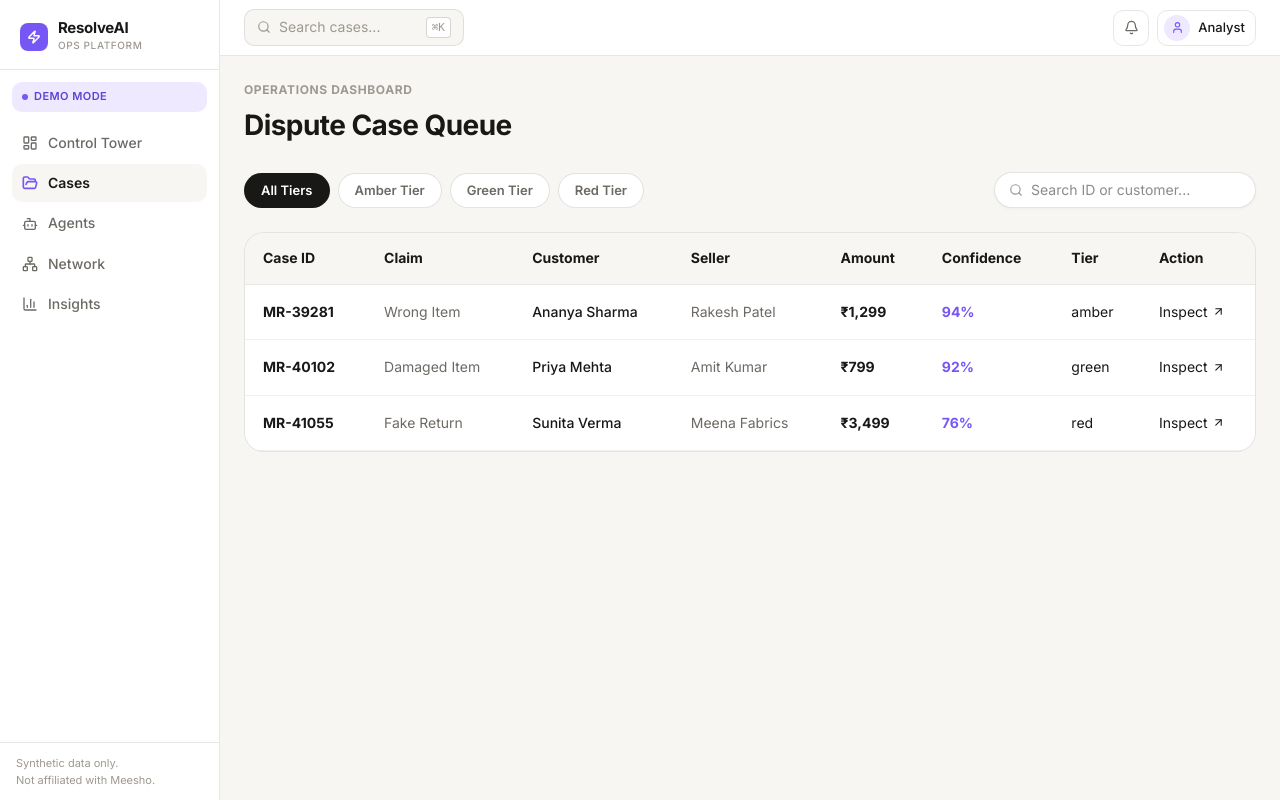
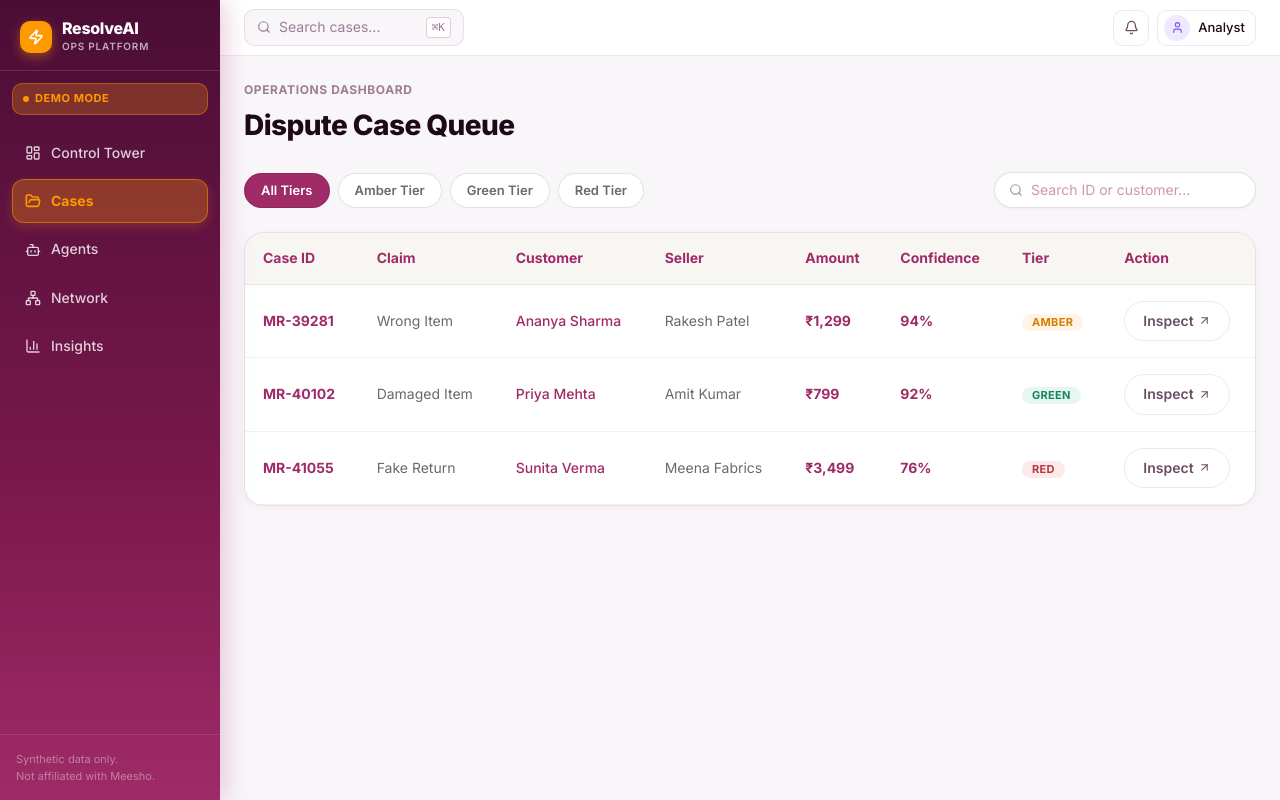
Before and after one commit to SakshiMalhotra18/Meesho, a Next.js app: page /cases in a window 1280 px wide. Built offline with nearby package versions, Linux system fonts and the light colour scheme.

Commit message:
Apply Meesho Jamuni and Aam brand palette across all components - sidebar, landing, agents, cases, control-tower

```diff
--- a/app/globals.css
+++ b/app/globals.css
@@ -1,8 +1,8 @@
-@import url('https://fonts.googleapis.com/css2?family=Inter:wght@300;400;500;600;700&family=Fraunces:ital,opsz,wght@0,9..144,300;0,9..144,400;0,9..144,500;0,9..144,600;1,9..144,300;1,9..144,400&display=swap');
+@import url('https://fonts.googleapis.com/css2?family=Inter:wght@300;400;500;600;700;800&family=Fraunces:ital,opsz,wght@0,9..144,300;0,9..144,400;0,9..144,600;0,9..144,700;1,9..144,400&display=swap');
 @import 'tailwindcss';
 
 /* ============================================================
-   ResolveAI Design System — CSS Custom Properties
+   ResolveAI Design System — Meesho Jamuni & Aam Brand Palette
    ============================================================ */
 
 :root {
@@ -10,49 +10,56 @@
   --font-inter: 'Inter', system-ui, sans-serif;
   --font-fraunces: 'Fraunces', Georgia, serif;
 
-  /* Palette */
-  --color-canvas: #F7F6F2;
+  /* Meesho Brand Hues */
+  --color-jamuni: #9F2B68;
+  --color-jamuni-dark: #581145;
+  --color-jamuni-deep: #3B092A;
+  --color-jamuni-light: #F8EBF3;
+
+  --color-aam: #FF9900;
+  --color-aam-dark: #D47E00;
+  --color-aam-light: #FFF4E5;
+
+  /* Operational Palette */
+  --color-canvas: #F9F6FA;
   --color-surface: #FFFFFF;
-  --color-surface-2: #F2F1ED;
-  --color-surface-3: #ECEAE4;
-  --color-border: rgba(24, 24, 23, 0.10);
-  --color-border-strong: rgba(24, 24, 23, 0.18);
+  --color-surface-2: #F3ECF7;
+  --color-surface-3: #EADEEF;
+  --color-border: rgba(159, 43, 104, 0.12);
+  --color-border-strong: rgba(159, 43, 104, 0.25);
 
-  --color-text-primary: #181817;
-  --color-text-secondary: #6D6964;
-  --color-text-tertiary: #9E9990;
+  --color-text-primary: #1F0817;
+  --color-text-secondary: #6B4E63;
+  --color-text-tertiary: #9C7D94;
   --color-text-inverse: #FFFFFF;
 
   --color-accent: #D83A73;
-  --color-accent-light: #FCE9F1;
-  --color-accent-dark: #B02D5E;
-
   --color-ai: #7657F6;
   --color-ai-light: #EEE9FF;
   --color-ai-dark: #5E43D4;
 
   --color-logistics: #4D78FF;
   --color-logistics-light: #EBF0FF;
-  --color-logistics-dark: #2E5CE8;
 
   --color-success: #20A176;
   --color-success-light: #E6F7F2;
-  --color-success-dark: #178564;
 
-  --color-warning: #F2A63B;
-  --color-warning-light: #FEF4E5;
-  --color-warning-dark: #D4861C;
+  --color-warning: #FF9900;
+  --color-warning-light: #FFF4E5;
 
   --color-danger: #D94B52;
   --color-danger-light: #FCE9EA;
-  --color-danger-dark: #B53940;
+
+  /* Gradients */
+  --gradient-jamuni-aam: linear-gradient(135deg, #7A184D 0%, #9F2B68 50%, #FF9900 100%);
+  --gradient-jamuni-mesh: linear-gradient(135deg, #4A0D36 0%, #6D1B4D 50%, #340624 100%);
+  --gradient-surface: linear-gradient(135deg, #FFFFFF 0%, #FAF6FA 100%);
 
   /* Shadows */
-  --shadow-xs: 0 1px 2px rgba(24,24,23,0.05);
-  --shadow-sm: 0 1px 3px rgba(24,24,23,0.06), 0 1px 2px rgba(24,24,23,0.04);
-  --shadow-md: 0 4px 12px rgba(24,24,23,0.08), 0 1px 4px rgba(24,24,23,0.04);
-  --shadow-lg: 0 8px 24px rgba(24,24,23,0.10), 0 2px 8px rgba(24,24,23,0.06);
-  --shadow-xl: 0 16px 48px rgba(24,24,23,0.14), 0 4px 12px rgba(24,24,23,0.08);
+  --shadow-sm: 0 2px 8px rgba(159, 43, 104, 0.06);
+  --shadow-md: 0 6px 20px rgba(159, 43, 104, 0.10);
+  --shadow-lg: 0 12px 36px rgba(159, 43, 104, 0.14);
+  --shadow-jamuni: 0 12px 40px rgba(159, 43, 104, 0.25);
 
   /* Radius */
   --radius-sm: 6px;
@@ -61,11 +68,6 @@
   --radius-xl: 20px;
   --radius-2xl: 28px;
   --radius-full: 9999px;
-
-  /* Transitions */
-  --transition-fast: 150ms ease;
-  --transition-base: 200ms ease;
-  --transition-slow: 350ms ease;
 }
 
 *, *::before, *::after {
@@ -74,15 +76,11 @@
   padding: 0;
 }
 
-html {
-  font-size: 16px;
-  scroll-behavior: smooth;
-  -webkit-font-smoothing: antialiased;
-}
-
 body {
   font-family: var(--font-inter);
   background-color: var(--color-canvas);
+  background-image: radial-gradient(rgba(159, 43, 104, 0.03) 1px, transparent 1px);
+  background-size: 32px 32px;
   color: var(--color-text-primary);
   line-height: 1.6;
   min-height: 100vh;
@@ -108,6 +106,87 @@ body {
   padding: 24px;
 }
 
+/* Primitives */
+.card {
+  background: var(--color-surface);
+  border: 1px solid var(--color-border);
+  border-radius: var(--radius-xl);
+  box-shadow: var(--shadow-sm);
+}
+
+.badge {
+  display: inline-flex;
+  align-items: center;
+  gap: 4px;
+  padding: 3px 10px;
+  border-radius: var(--radius-full);
+  font-size: 0.6875rem;
+  font-weight: 700;
+  letter-spacing: 0.03em;
+  text-transform: uppercase;
+  line-height: 1;
+}
+
+.badge-jamuni { background: var(--color-jamuni-light); color: var(--color-jamuni); }
+.badge-aam { background: var(--color-aam-light); color: var(--color-aam-dark); }
+.badge-green { background: var(--color-success-light); color: #178564; }
+.badge-amber { background: var(--color-aam-light); color: var(--color-aam-dark); }
+.badge-red { background: var(--color-danger-light); color: #B53940; }
+.badge-ai { background: var(--color-ai-light); color: var(--color-ai-dark); }
+.badge-logistics { background: var(--color-logistics-light); color: #2E5CE8; }
+
+.btn {
+  display: inline-flex;
+  align-items: center;
+  justify-content: center;
+  gap: 6px;
+  padding: 8px 18px;
+  border-radius: var(--radius-full);
+  font-size: 0.875rem;
+  font-weight: 600;
+  cursor: pointer;
+  border: none;
+  transition: all 0.2s ease;
+  white-space: nowrap;
+  text-decoration: none;
+}
+
+.btn-primary {
+  background: var(--color-jamuni);
+  color: white;
+  box-shadow: 0 4px 14px rgba(159, 43, 104, 0.3);
+}
+.btn-primary:hover {
+  background: var(--color-jamuni-dark);
+  transform: translateY(-1px);
+}
+
+.btn-aam {
+  background: var(--color-aam);
+  color: white;
+  box-shadow: 0 4px 14px rgba(255, 153, 0, 0.35);
+}
+.btn-aam:hover {
+  background: var(--color-aam-dark);
+  transform: translateY(-1px);
+}
+
+.btn-ai {
+  background: var(--color-ai);
+  color: white;
+  box-shadow: 0 4px 14px rgba(118, 87, 246, 0.35);
+}
+
+.btn-ghost {
+  background: transparent;
+  color: var(--color-text-secondary);
+  border: 1px solid var(--color-border);
+}
+.btn-ghost:hover {
+  background: var(--color-surface-2);
+  color: var(--color-text-primary);
+}
+
 ::-webkit-scrollbar { width: 6px; height: 6px; }
 ::-webkit-scrollbar-track { background: transparent; }
 ::-webkit-scrollbar-thumb { background: var(--color-border-strong); border-radius: 99px; }
--- a/components/cases/CaseQueueView.tsx
+++ b/components/cases/CaseQueueView.tsx
@@ -37,7 +37,7 @@ export default function CaseQueueView() {
               onClick={() => setFilter(t)}
               className="btn btn-sm"
               style={{
-                background: filter === t ? '#181817' : '#FFFFFF',
+                background: filter === t ? '#9F2B68' : '#FFFFFF',
                 color: filter === t ? '#FFFFFF' : '#6D6964',
                 border: '1px solid rgba(24,24,23,0.12)',
                 borderRadius: '9999px',
@@ -70,7 +70,7 @@ export default function CaseQueueView() {
             value={search}
             onChange={e => setSearch(e.target.value)}
             placeholder="Search ID or customer..."
-            style={{ border: 'none', outline: 'none', background: 'transparent', fontSize: '0.875rem', color: '#181817' }}
+            style={{ border: 'none', outline: 'none', background: 'transparent', fontSize: '0.875rem', color: '#9F2B68' }}
           />
         </div>
       </div>
@@ -80,25 +80,25 @@ export default function CaseQueueView() {
         <table style={{ width: '100%', borderCollapse: 'collapse', textAlign: 'left', fontSize: '0.875rem' }}>
           <thead>
             <tr style={{ background: '#F7F6F2', borderBottom: '1px solid rgba(24,24,23,0.1)' }}>
-              <th style={{ padding: '14px 18px', fontWeight: 700, color: '#181817', background: 'transparent' }}>Case ID</th>
-              <th style={{ padding: '14px 18px', fontWeight: 700, color: '#181817', background: 'transparent' }}>Claim</th>
-              <th style={{ padding: '14px 18px', fontWeight: 700, color: '#181817', background: 'transparent' }}>Customer</th>
-              <th style={{ padding: '14px 18px', fontWeight: 700, color: '#181817', background: 'transparent' }}>Seller</th>
-              <th style={{ padding: '14px 18px', fontWeight: 700, color: '#181817', background: 'transparent' }}>Amount</th>
-              <th style={{ padding: '14px 18px', fontWeight: 700, color: '#181817', background: 'transparent' }}>Confidence</th>
-              <th style={{ padding: '14px 18px', fontWeight: 700, color: '#181817', background: 'transparent' }}>Tier</th>
-              <th style={{ padding: '14px 18px', fontWeight: 700, color: '#181817', background: 'transparent' }}>Action</th>
+              <th style={{ padding: '14px 18px', fontWeight: 700, color: '#9F2B68', background: 'transparent' }}>Case ID</th>
+              <th style={{ padding: '14px 18px', fontWeight: 700, color: '#9F2B68', background: 'transparent' }}>Claim</th>
+              <th style={{ padding: '14px 18px', fontWeight: 700, color: '#9F2B68', background: 'transparent' }}>Customer</th>
+              <th style={{ padding: '14px 18px', fontWeight: 700, color: '#9F2B68', background: 'transparent' }}>Seller</th>
+              <th style={{ padding: '14px 18px', fontWeight: 700, color: '#9F2B68', background: 'transparent' }}>Amount</th>
+              <th style={{ padding: '14px 18px', fontWeight: 700, color: '#9F2B68', background: 'transparent' }}>Confidence</th>
+              <th style={{ padding: '14px 18px', fontWeight: 700, color: '#9F2B68', background: 'transparent' }}>Tier</th>
+              <th style={{ padding: '14px 18px', fontWeight: 700, color: '#9F2B68', background: 'transparent' }}>Action</th>
             </tr>
           </thead>
           <tbody>
             {filteredCases.map(c => (
               <tr key={c.id} style={{ borderBottom: '1px solid rgba(24,24,23,0.06)', background: '#FFFFFF' }}>
-                <td style={{ padding: '16px 18px', fontWeight: 700, color: '#181817' }}>{c.id}</td>
+                <td style={{ padding: '16px 18px', fontWeight: 700, color: '#9F2B68' }}>{c.id}</td>
                 <td style={{ padding: '16px 18px', textTransform: 'capitalize', color: '#6D6964' }}>{c.claimType.replace('_', ' ')}</td>
-                <td style={{ padding: '16px 18px', color: '#181817', fontWeight: 500 }}>{c.customer.name}</td>
+                <td style={{ padding: '16px 18px', color: '#9F2B68', fontWeight: 500 }}>{c.customer.name}</td>
                 <td style={{ padding: '16px 18px', color: '#6D6964' }}>{c.seller.name}</td>
-                <td style={{ padding: '16px 18px', fontWeight: 700, color: '#181817' }}>₹{c.amount.toLocaleString('en-IN')}</td>
-                <td style={{ padding: '16px 18px', color: '#7657F6', fontWeight: 700 }}>{Math.round((c.confidence || 0) * 100)}%</td>
+                <td style={{ padding: '16px 18px', fontWeight: 700, color: '#9F2B68' }}>₹{c.amount.toLocaleString('en-IN')}</td>
+                <td style={{ padding: '16px 18px', color: '#9F2B68', fontWeight: 700 }}>{Math.round((c.confidence || 0) * 100)}%</td>
                 <td style={{ padding: '16px 18px' }}>
                   <span className={`badge ${c.autonomyTier === 'green' ? 'badge-green' : c.autonomyTier === 'amber' ? 'badge-amber' : 'badge-red'}`}>
                     {c.autonomyTier}
--- a/components/layout/Sidebar.tsx
+++ b/components/layout/Sidebar.tsx
@@ -27,19 +27,21 @@ export default function Sidebar() {
       style={{
         width: '220px',
         minWidth: '220px',
-        background: 'var(--color-surface)',
-        borderRight: '1px solid var(--color-border)',
+        background: 'linear-gradient(180deg, #4A0D36 0%, #7A184D 60%, #9F2B68 100%)',
+        borderRight: 'none',
         display: 'flex',
         flexDirection: 'column',
         zIndex: 10,
         height: '100vh',
         overflow: 'hidden',
+        boxShadow: '4px 0 24px rgba(159, 43, 104, 0.25)',
       }}
     >
+      {/* Logo */}
       <div
         style={{
           padding: '20px 20px 16px',
-          borderBottom: '1px solid var(--color-border)',
+          borderBottom: '1px solid rgba(255,255,255,0.12)',
           display: 'flex',
           alignItems: 'center',
           gap: '10px',
@@ -47,49 +49,53 @@ export default function Sidebar() {
       >
         <div
           style={{
-            width: '28px',
-            height: '28px',
-            background: 'var(--color-ai)',
-            borderRadius: '8px',
+            width: '32px',
+            height: '32px',
+            background: '#FF9900',
+            borderRadius: '10px',
             display: 'flex',
             alignItems: 'center',
             justifyContent: 'center',
+            boxShadow: '0 4px 12px rgba(255, 153, 0, 0.4)',
           }}
         >
-          <Zap size={14} color="white" strokeWidth={2.5} />
+          <Zap size={16} color="white" strokeWidth={2.5} />
         </div>
         <div>
           <Link href="/" style={{ textDecoration: 'none' }}>
-            <div style={{ fontSize: '0.9375rem', fontWeight: '700', letterSpacing: '-0.02em', color: 'var(--color-text-primary)', lineHeight: 1 }}>
+            <div style={{ fontSize: '1rem', fontWeight: 800, letterSpacing: '-0.02em', color: 'white', lineHeight: 1 }}>
               ResolveAI
             </div>
-            <div style={{ fontSize: '0.625rem', color: 'var(--color-text-tertiary)', fontWeight: 500, letterSpacing: '0.06em', textTransform: 'uppercase', marginTop: 2 }}>
-              Ops Platform
+            <div style={{ fontSize: '0.625rem', color: 'rgba(255,255,255,0.65)', fontWeight: 600, letterSpacing: '0.08em', textTransform: 'uppercase', marginTop: 2 }}>
+              OPS Platform
             </div>
           </Link>
         </div>
       </div>
 
+      {/* Demo Mode Badge */}
       <div
         style={{
           margin: '12px 12px 4px',
           padding: '6px 10px',
-          background: 'var(--color-ai-light)',
-          borderRadius: 'var(--radius-md)',
+          background: 'rgba(255, 153, 0, 0.25)',
+          borderRadius: '10px',
           display: 'flex',
           alignItems: 'center',
           gap: '6px',
+          border: '1px solid rgba(255, 153, 0, 0.4)',
         }}
       >
-        <div style={{ width: 6, height: 6, borderRadius: '50%', background: 'var(--color-ai)', flexShrink: 0 }} />
-        <span style={{ fontSize: '0.6875rem', fontWeight: 600, color: 'var(--color-ai-dark)', letterSpacing: '0.04em', textTransform: 'uppercase' }}>
+        <div style={{ width: 6, height: 6, borderRadius: '50%', background: '#FF9900', animation: 'pulse 2s infinite' }} />
+        <span style={{ fontSize: '0.6875rem', fontWeight: 700, color: '#FF9900', textTransform: 'uppercase', letterSpacing: '0.05em' }}>
           Demo Mode
         </span>
       </div>
 
-      <nav style={{ flex: 1, padding: '8px 12px', display: 'flex', flexDirection: 'column', gap: '2px' }}>
+      {/* Nav Items */}
+      <nav style={{ flex: 1, padding: '12px', display: 'flex', flexDirection: 'column', gap: '4px' }}>
         {NAV_ITEMS.map(({ href, icon: Icon, label }) => {
-          const isActive = pathname === href || pathname?.startsWith(href + '/');
+          const active = pathname.startsWith(href);
           return (
             <Link
               key={href}
@@ -98,39 +104,42 @@ export default function Sidebar() {
                 display: 'flex',
                 alignItems: 'center',
                 gap: '10px',
-                padding: '8px 10px',
-                borderRadius: 'var(--radius-md)',
+                padding: '10px 12px',
+                borderRadius: '12px',
+                background: active ? 'rgba(255, 153, 0, 0.3)' : 'transparent',
+                border: active ? '1px solid rgba(255, 153, 0, 0.5)' : '1px solid transparent',
+                color: active ? '#FF9900' : 'rgba(255, 255, 255, 0.8)',
+                fontSize: '0.875rem',
+                fontWeight: active ? 700 : 500,
                 textDecoration: 'none',
-                fontSize: '0.875rem',
-                fontWeight: isActive ? '600' : '450',
-                color: isActive ? 'var(--color-text-primary)' : 'var(--color-text-secondary)',
-                background: isActive ? 'var(--color-canvas)' : 'transparent',
-                transition: 'all var(--transition-fast)',
+                transition: 'all 0.15s ease',
+                boxShadow: active ? '0 4px 12px rgba(255, 153, 0, 0.2)' : 'none',
+              }}
+              onMouseEnter={e => {
+                if (!active) {
+                  (e.currentTarget as HTMLElement).style.background = 'rgba(255,255,255,0.12)';
+                  (e.currentTarget as HTMLElement).style.color = 'white';
+                }
+              }}
+              onMouseLeave={e => {
+                if (!active) {
+                  (e.currentTarget as HTMLElement).style.background = 'transparent';
+                  (e.currentTarget as HTMLElement).style.color = 'rgba(255,255,255,0.8)';
+                }
               }}
             >
-              <Icon
-                size={16}
-                strokeWidth={isActive ? 2.5 : 2}
-                color={isActive ? 'var(--color-ai)' : 'currentColor'}
-              />
+              <Icon size={16} strokeWidth={active ? 2.5 : 2} />
               {label}
             </Link>
           );
         })}
       </nav>
 
-      <div
-        style={{
-          padding: '12px 16px',
-          borderTop: '1px solid var(--color-border)',
-          fontSize: '0.6875rem',
-          color: 'var(--color-text-tertiary)',
-          lineHeight: 1.5,
-        }}
-      >
-        Synthetic data only.
-        <br />
-        Not affiliated with Meesho.
+      {/* Footer */}
+      <div style={{ padding: '16px', borderTop: '1px solid rgba(255,255,255,0.1)' }}>
+        <div style={{ fontSize: '0.6875rem', color: 'rgba(255,255,255,0.4)', lineHeight: 1.5 }}>
+          Synthetic data only.<br />Not affiliated with Meesho.
+        </div>
       </div>
     </aside>
   );
```
Also changed, not shown: components/agents/AgentsView.tsx (+62 -63 lines), components/cases/investigation/InvestigationView.tsx (+10 -10 lines), components/control-tower/ControlTowerView.tsx (+90 -46 lines), components/landing/InteractiveLanding.tsx (+17 -17 lines), components/network/NetworkView.tsx (line endings or trailing spaces).
